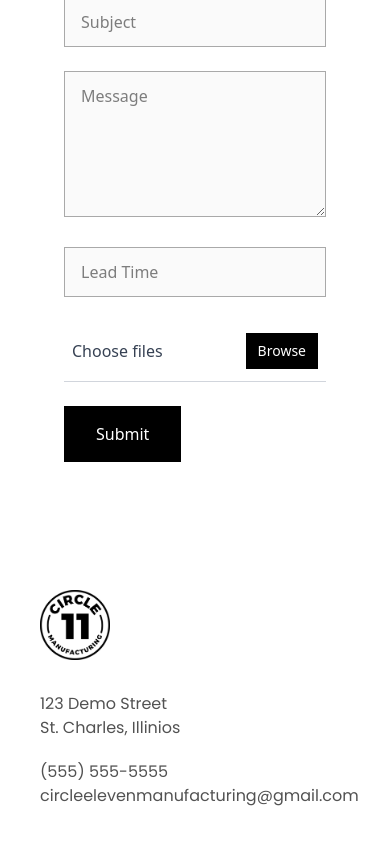
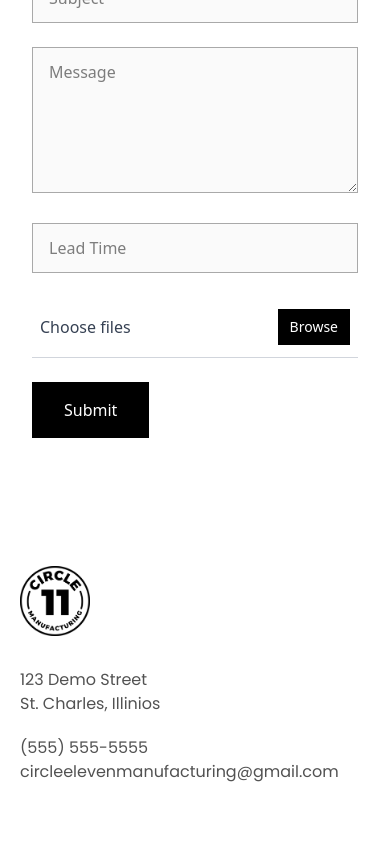
Before and after one commit to CircleElevenManufacturing/circle-eleven, a Next.js app: page /contact in a window 390 px wide. Shown: the part 896-1740 px from the top of the page. Built offline with nearby package versions, Linux system fonts and the light colour scheme.

Commit message:
more mobile fixes

```diff
--- a/app/contact/page.tsx
+++ b/app/contact/page.tsx
@@ -2,7 +2,7 @@ import Form from "@/components/form";
 
 export default function Contact() {
   return (
-    <section className="mt-28 mb-16 lg:grid grid-cols-2 gap-36 px-16 lg:px-36">
+    <section className="mt-28 mb-16 lg:grid grid-cols-2 gap-36 px-8 lg:px-36">
       <div>
         <h1 className="text-5xl mb-10">Let’s Work Together</h1>
         <p className="mb-20">Please provide some information on your project or goals and we’ll move the conversation on from there.</p>
--- a/components/footer.tsx
+++ b/components/footer.tsx
@@ -2,7 +2,7 @@ import Image from "next/image";
 
 export default function Footer() {
   return (
-    <footer className="py-16 px-10 md:px-40">
+    <footer className="py-16 px-5 md:px-40">
       <Image src="/logo.png" alt="logo" width={70} height={70} className="mb-8" />
 
       <div className="flex justify-between text-neutral-600">
```
